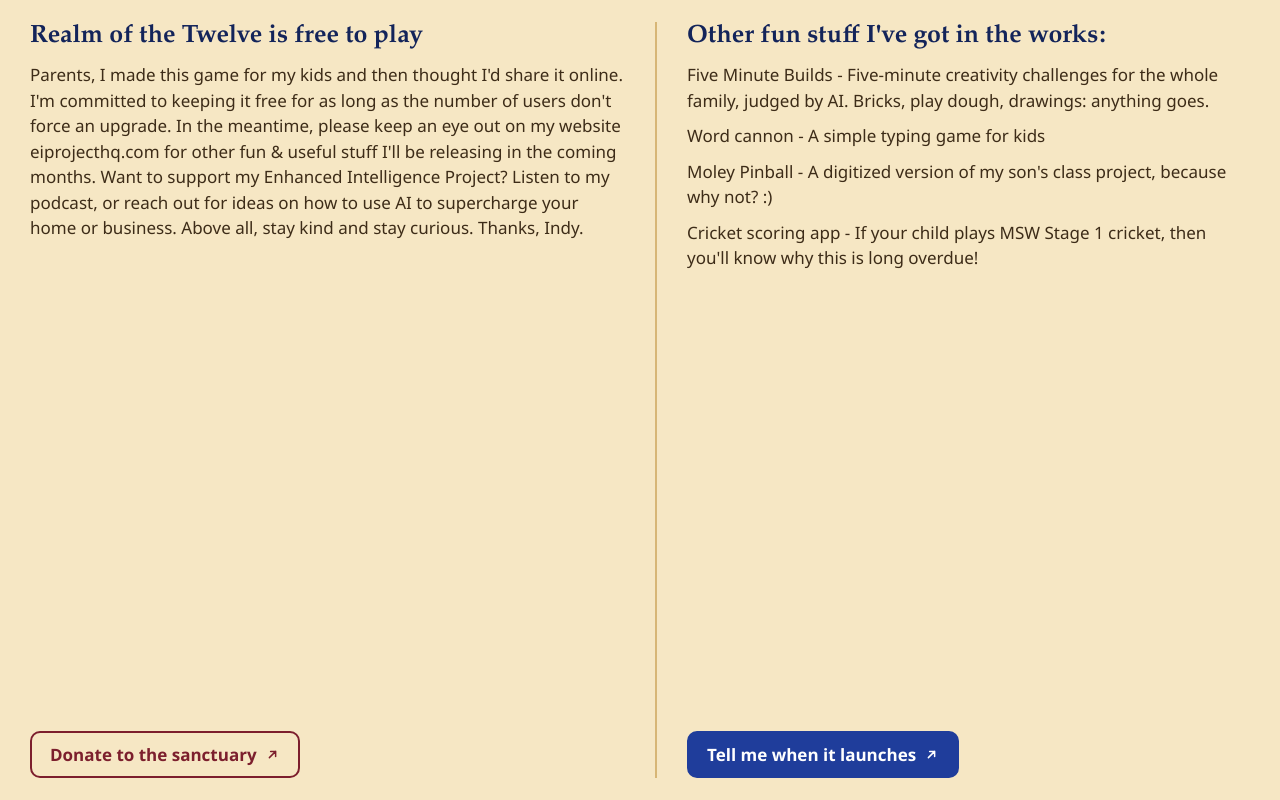
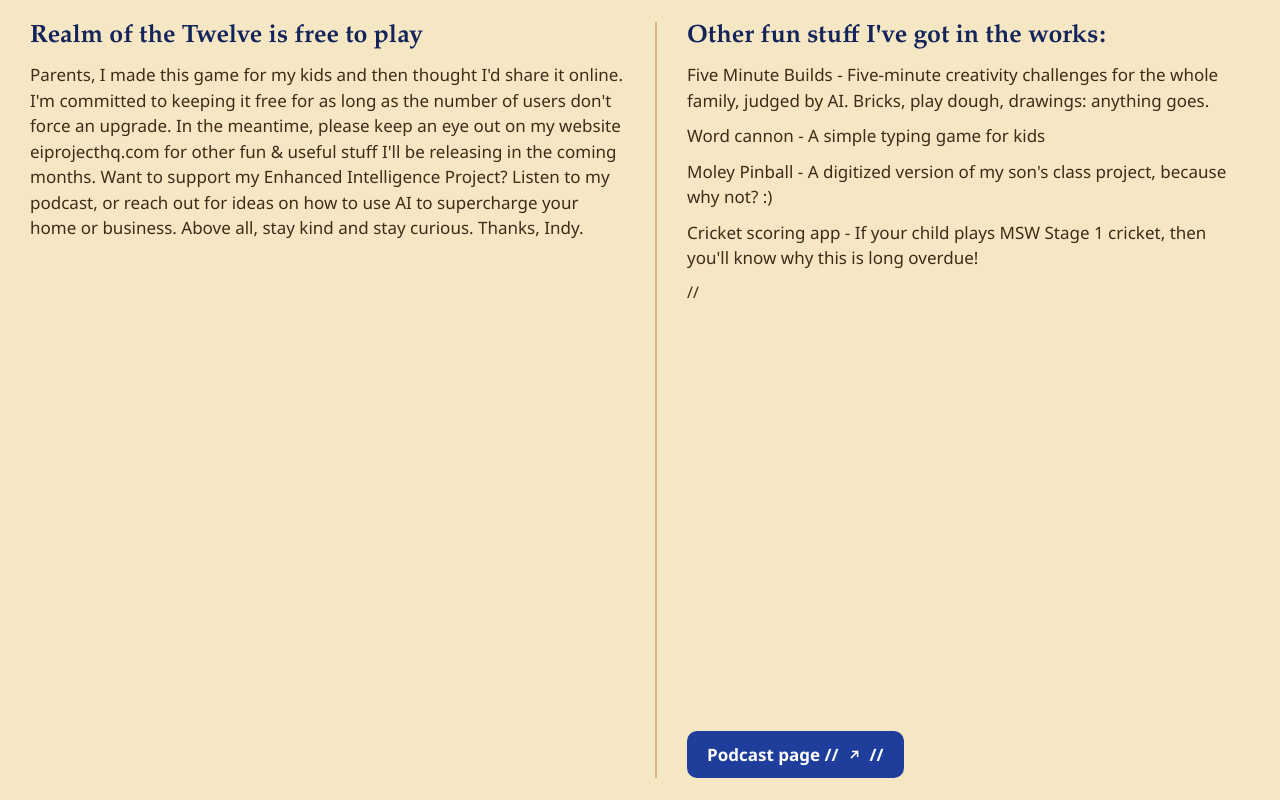
Before and after one commit to eiProjectHQ/realm-promo, a plain HTML site: page index.html in a window 1280 px wide. Drawn offline with Linux system fonts and the light colour scheme.

Commit message:
Remove donation and sign-up links from index.html
Removed donation and sign-up links from the index.html file. Updated the content to maintain the message for parents.

```diff
--- a/index.html
+++ b/index.html
@@ -56,10 +56,6 @@
     <!-- EDIT: the first message -->
     <h2>Realm of the Twelve is free to play</h2>
     <p>Parents, I made this game for my kids and then thought I'd share it online. I'm committed to keeping it free for as long as the number of users don't force an upgrade. In the meantime, please keep an eye out on my website eiprojecthq.com for other fun & useful stuff I'll be releasing in the coming months. Want to support my Enhanced Intelligence Project? Listen to my podcast, or reach out for ideas on how to use AI to supercharge your home or business. Above all, stay kind and stay curious. Thanks, Indy.</p>
-    <!-- EDIT: the sanctuary's donation page goes in href -->
-    <a class="button quiet" href="https://eiprojecthq.com" rel="noopener">Donate to the sanctuary
-      <svg width="15" height="15" viewBox="0 0 24 24" fill="none" stroke="currentColor" stroke-width="2.4" stroke-linecap="round" stroke-linejoin="round" aria-hidden="true"><path d="M7 17 17 7M9 7h8v8"/></svg>
-    </a>
   </section>
 
   <section class="item">
@@ -70,9 +66,9 @@
     <p>Moley Pinball - A digitized version of my son's class project, because why not? :)</p>
     <p>Cricket scoring app - If your child plays MSW Stage 1 cricket, then you'll know why this is long overdue!</p>
     <!-- EDIT: the sign-up page for news goes in href -->
-    <a class="button bold" href="https://eiprojecthq.com" rel="noopener">Tell me when it launches
-      <svg width="15" height="15" viewBox="0 0 24 24" fill="none" stroke="currentColor" stroke-width="2.4" stroke-linecap="round" stroke-linejoin="round" aria-hidden="true"><path d="M7 17 17 7M9 7h8v8"/></svg>
-    </a>
+    // <a class="button bold" href="https://www.eiprojecthq.com/podcast" rel="noopener">Podcast page
+      // <svg width="15" height="15" viewBox="0 0 24 24" fill="none" stroke="currentColor" stroke-width="2.4" stroke-linecap="round" stroke-linejoin="round" aria-hidden="true"><path d="M7 17 17 7M9 7h8v8"/></svg>
+    // </a>
   </section>
 
 </main>
```
